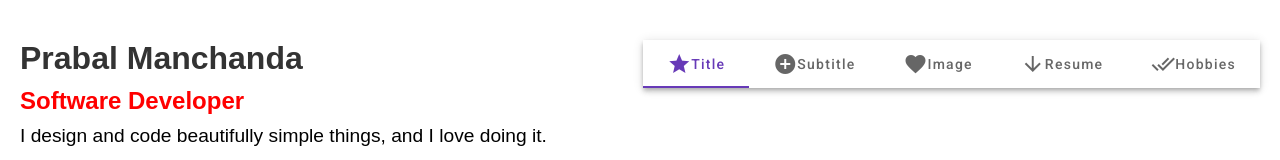
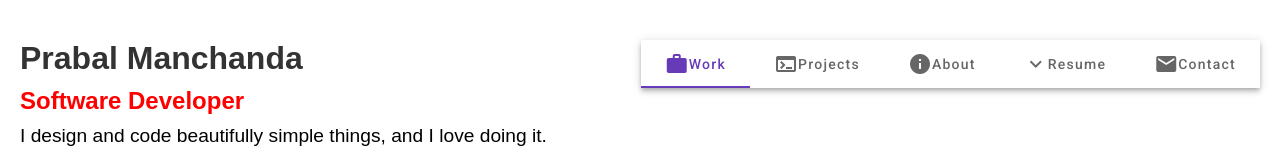
Before and after one commit to Prabal31/My-Portfolio, an Angular app: page / in a window 1280 px wide. Shown: the top 160 px of the page. Built offline with nearby package versions, Linux system fonts and the light colour scheme.

Commit message:
changer the icon on my project component

```diff
--- a/src/app/projects/projects.component.html
+++ b/src/app/projects/projects.component.html
@@ -1,36 +1,36 @@
 <mat-tab-group mat-stretch-tabs class="example-stretched-tabs mat-elevation-z4" [ngStyle]="{textAlign: 'center'}">
     <mat-tab>
         <ng-template mat-tab-label>
-            <span class="material-icons">star</span>
-            Title
+            <span class="material-icons">work</span>
+            Work
         </ng-template>
 
     </mat-tab>
     <mat-tab>
         <ng-template mat-tab-label>
-            <span class="material-icons">add_circle</span>
-            Subtitle
+            <span class="material-icons">terminal</span>
+            Projects
         </ng-template>
 
     </mat-tab>
     <mat-tab>
         <ng-template mat-tab-label>
-            <span class="material-icons">favorite</span>
-            Image
+            <span class="material-icons">info</span>
+            About
         </ng-template>
 
     </mat-tab>
     <mat-tab>
         <ng-template mat-tab-label>
-            <span class="material-icons">arrow_downward</span>
+            <span class="material-icons">keyboard_arrow_down</span>
             Resume
         </ng-template>
 
     </mat-tab>
     <mat-tab>
         <ng-template mat-tab-label>
-            <span class="material-icons">done_all</span>
-            Hobbies
+            <span class="material-icons">mail</span>
+            Contact
         </ng-template>
 
     </mat-tab>
--- a/src/styles.css
+++ b/src/styles.css
@@ -12,7 +12,6 @@ body {
 
 /* Intro Section Styles */
 #intro-section {
-    background-color: #ffffff;
     text-align: left; /* Align text to the left */
     padding: 0px; /* Adjusted padding for left alignment */
     margin: 20px 0; /* Adjusted margin for alignment */
```
